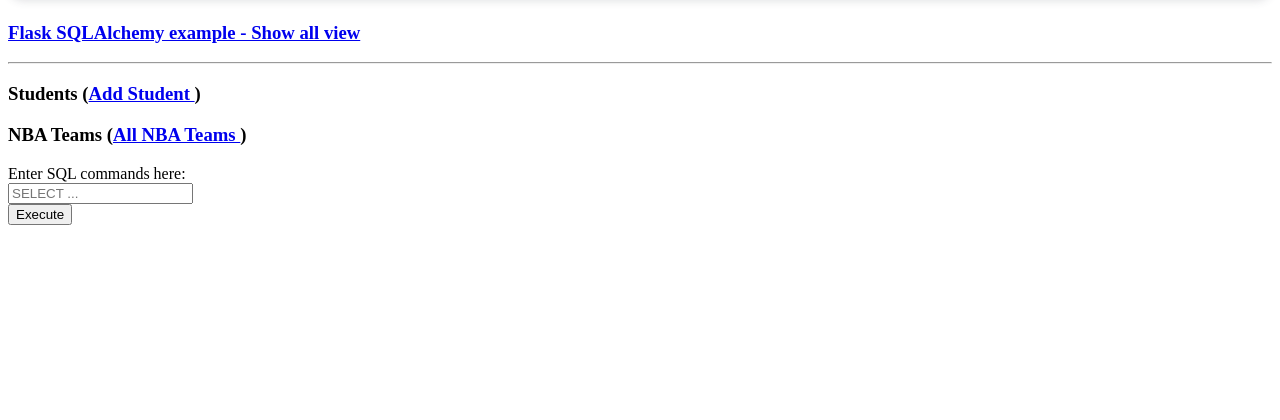
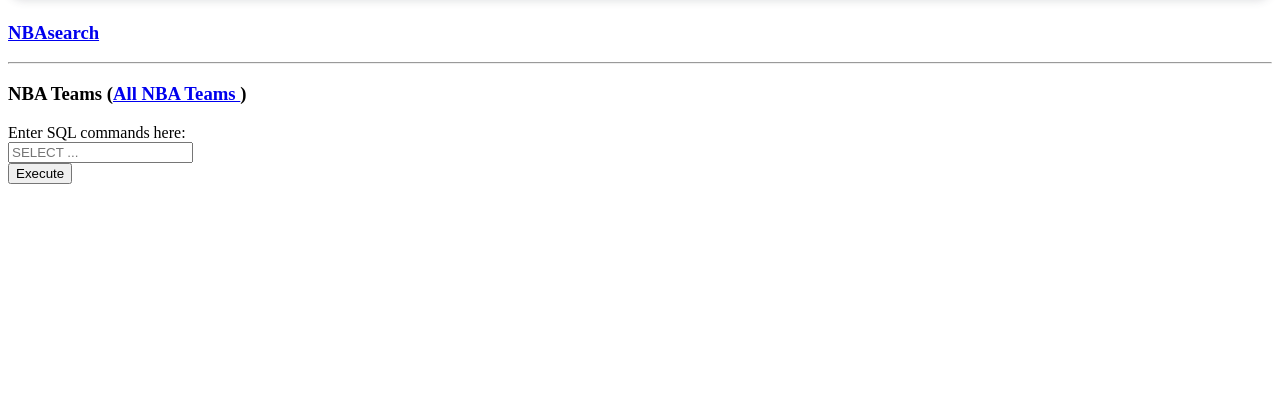
Before and after one commit to carlosherbozo/nba-project, a Flask app: page / in a window 1280 px wide. Shown: the part 359-779 px from the top of the page. Run offline with Flask 2, Linux system fonts and the light colour scheme; data comes from the database, SQL or seed files in the repository.

Commit message:
homepage

```diff
--- a/templates/show_all.html
+++ b/templates/show_all.html
@@ -4,17 +4,14 @@
    <body>
       <iframe width="100%" height="350px" style="box-shadow: 0 2px 8px 0 rgba(63,69,81,0.16); border-radius:15px;" allowtransparency="true" allowfullscreen="true" scrolling="no" title="Embedded DrawSQL IFrame" frameborder="0" src="https://drawsql.app/teams/437/diagrams/schema-for-nba-league/embed"></iframe>
       <h3>
-         <a href = "{{ url_for('show_all') }}">Flask
-            SQLAlchemy example - Show all view</a>
+         <a href = "{{ url_for('show_all') }}">
+            NBAsearch</a>
       </h3>
 
       <hr/>
       {%- for message in get_flashed_messages() %}
          {{ message }}
       {%- endfor %}
-
-      <h3>Students (<a href = "{{ url_for('new') }}">Add Student
-         </a>)</h3>
 
       <h3>NBA Teams (<a href = "{{ url_for('teams_all') }}">All NBA Teams
          </a>)</h3>
```
Also changed, not shown: templates/teams.html (+2 -5 lines).
